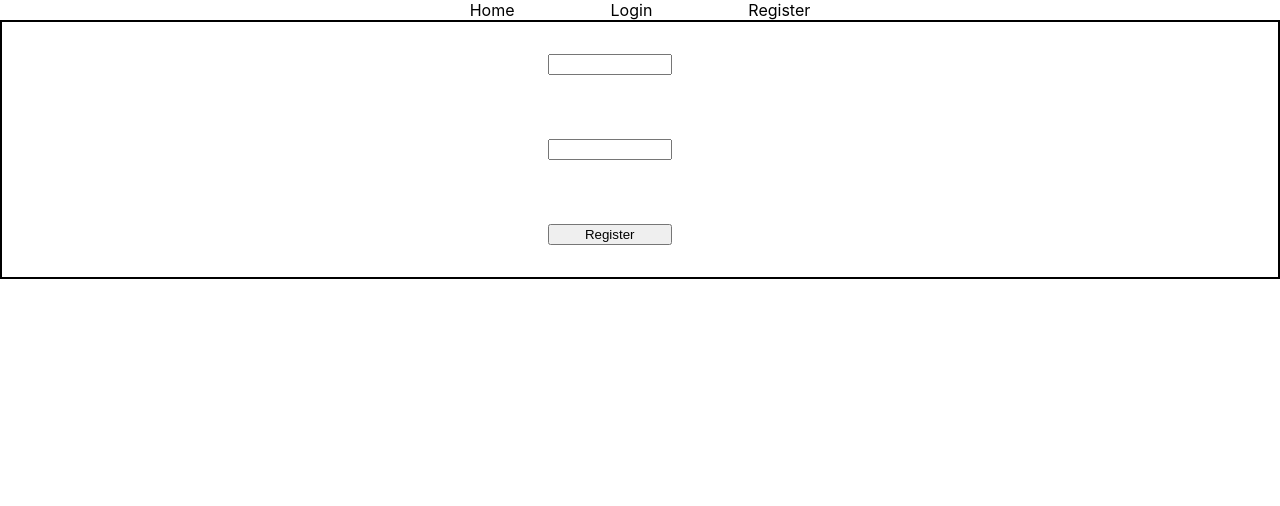
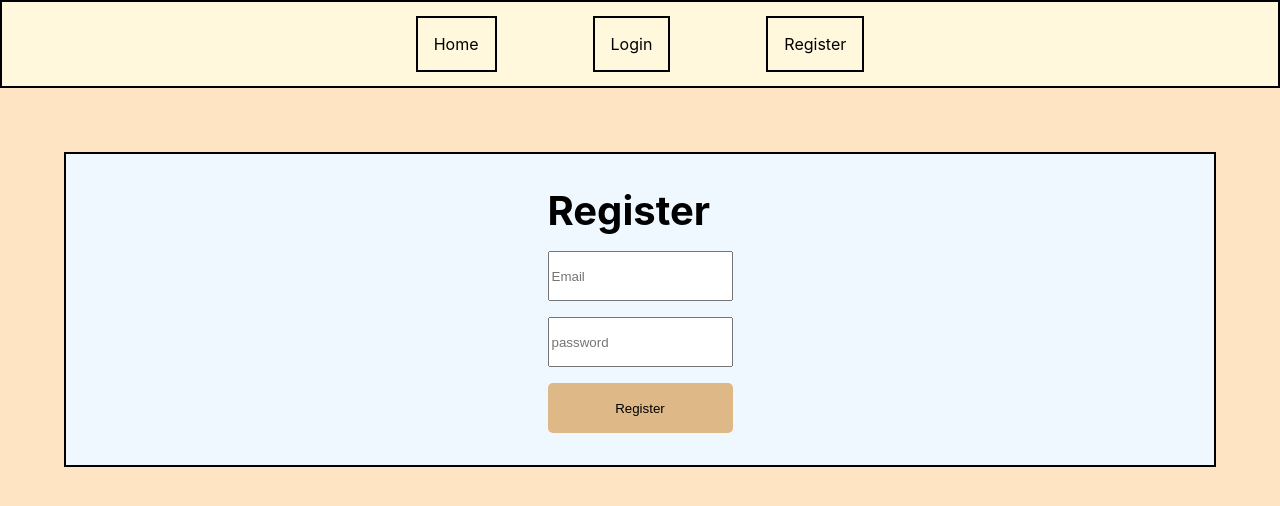
Before and after one commit to RosiNi97/Blog, a Next.js app: page /navbar/registerPage in a window 1280 px wide. Shown: the top 506 px of the page. Built offline with nearby package versions, Linux system fonts and the light colour scheme.

Commit message:
CSS added

```diff
--- a/components/features/register/RegisterForm.tsx
+++ b/components/features/register/RegisterForm.tsx
@@ -4,11 +4,26 @@ const RegisterForm = (props: {
   HandleSubmit: (e: BaseSyntheticEvent) => Promise<void>;
 }) => {
   return (
+    //The class names are placeholders
     <div className={styles.register}>
       <form onSubmit={props.HandleSubmit}>
-        <input type="email" name="email" />
-        <input type="password" name="password" />
-        <input type="submit" value="Register" />
+        <div className={styles.title}>Register</div>
+
+        <input
+          type="email"
+          className={styles.email}
+          name="email"
+          placeholder="Email"
+        />
+
+        <input
+          type="password"
+          className={styles.password}
+          name="password"
+          placeholder="password"
+        />
+
+        <input type="submit" className={styles.button} value="Register" />
       </form>
     </div>
   );
--- a/styles/Home.module.css
+++ b/styles/Home.module.css
@@ -5,7 +5,12 @@
 }
 .navbar {
   text-align: center;
+  background-color: cornsilk;
+  padding: 2rem;
+  border: solid black 2px;
 }
 .navbar a {
-  padding: 3rem;
+  margin: 3rem;
+  border: solid black 2px;
+  padding: 1rem;
 }
--- a/styles/Register.module.css
+++ b/styles/Register.module.css
@@ -2,13 +2,27 @@
   display: flex;
   justify-content: center;
   border: solid black 2px;
+  background-color: aliceblue;
+  margin: 4rem;
+  font-size: 40px;
 }
 .register input {
-  margin: 2rem;
-  width: 50%;
+  margin-top: 1rem;
+  width: 100%;
+  min-height: 50px;
 }
 .register form {
   display: flex;
   justify-content: center;
   flex-direction: column;
+  margin: 2rem;
 }
+.title {
+  font-weight: 700;
+}
+.button {
+  border-radius: 5px;
+  border: 1px;
+  background-color: burlywood;
+  margin-top: 1rem;
+}
--- a/styles/globals.css
+++ b/styles/globals.css
@@ -4,6 +4,7 @@ body {
   margin: 0;
   font-family: -apple-system, BlinkMacSystemFont, Segoe UI, Roboto, Oxygen,
     Ubuntu, Cantarell, Fira Sans, Droid Sans, Helvetica Neue, sans-serif;
+  background-color: bisque;
 }
 
 a {
```
